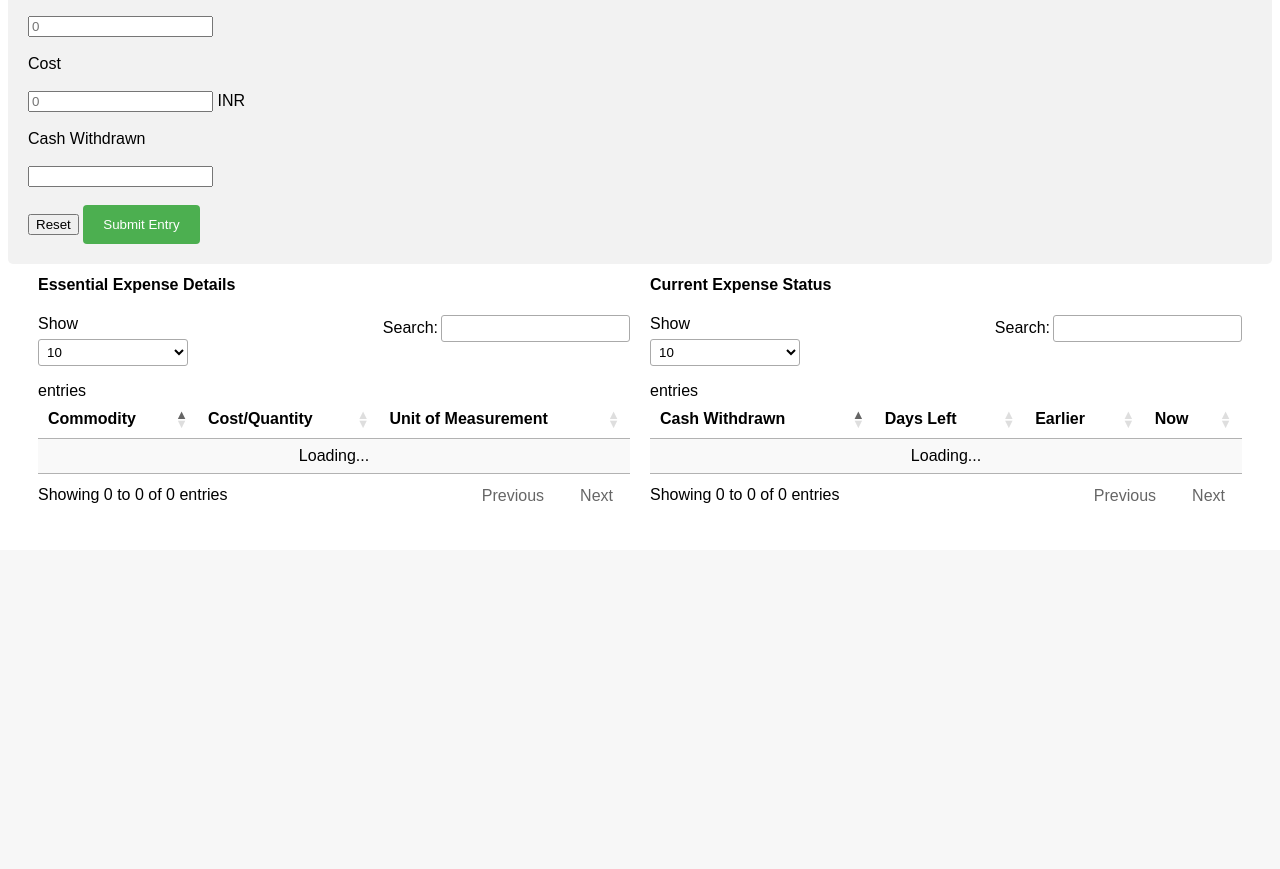
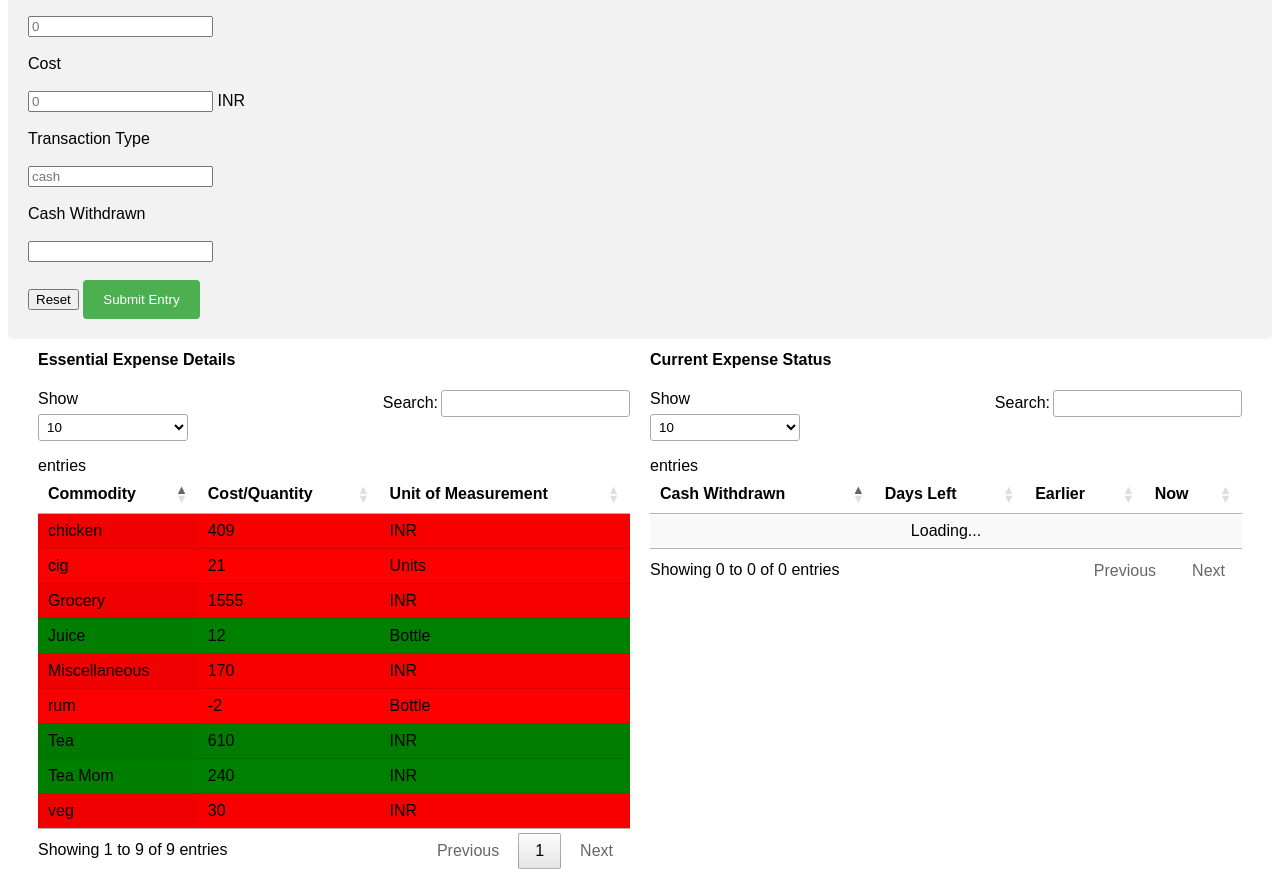
Before and after one commit to richie312/Expense-Tracker-App, a Flask app: template templates/user_form.html in a window 1280 px wide. Shown: the part 250-1119 px from the top of the page. Before the commit the page ends 753 px from the top, so only its background shows below. Run offline with Flask 2, Linux system fonts and the light colour scheme; the template is opened without the code that fills it, so the values that code supplies are empty; parts of the project's set-up code (start-up, migrations or seed data) failed here and were passed over; some libraries are stand-ins or nearby versions.

Commit message:
corrected the duplicate entry happening due to cash based transaction

```diff
--- a/data/expense.csv
+++ b/data/expense.csv
@@ -1,9 +1,3 @@
-<<<<<<< HEAD
 rum,cig,Tea,Tea Mom,Juice,chicken,veg,Grocery,Miscellaneous
 #FF0000,#FF0000,#008000,#008000,#008000,#FF0000,#FF0000,#FF0000,#FF0000
--2,21.0,610,240,12,409,30.0,1555,170.0
-=======
-rum,cig,Tea,Tea Mom,Juice,chicken,veg,Grocery,Miscellaneous
-#FF0000,#FF0000,#008000,#008000,#008000,#FF0000,#FF0000,#FF0000,#FF0000
--2,21.0,610,240,12,409,30.0,1555,170.0
->>>>>>> 6dcf75ddaedc9eec899ed3f018802712605f8345
+-2,21,610,240,12,409,30,1555,170
--- a/main.py
+++ b/main.py
@@ -137,12 +137,26 @@
 
         query = "SET SQL_SAFE_UPDATES = 0;"
         cursor.execute(query)
-        cash_query = """update Expense.actual_cost_v1 set Quantity = {}, Cumulative_Quantity = Cumulative_Quantity + {}, Cost = Cost + {},updated = %s where batchid = {} and Commodity = %s""".format(int(data["quantity"]),int(data["quantity"]),int(data["cost"]),latest_batchid)
-        cursor.execute(cash_query,(datetime.now().strftime('%Y-%m-%d %H:%M:%S'),data['item_type'],))
-        conn.commit()
-        update_total_cost_query = "update Expense.actual_cost_v1 set Total = Cumulative_Quantity * Cost, updated = %s where batchid = {} and Commodity = %s".format(latest_batchid)
-        cursor.execute(update_total_cost_query,(datetime.now().strftime('%Y-%m-%d %H:%M:%S'),data['item_type'],))
-        conn.commit()
+        if data['transaction_type'] == 'cash':
+            cash_query = """update Expense.actual_cost_v1 set Quantity = {}, Cumulative_Quantity = Cumulative_Quantity + {}, Cost = Cost + {},transaction_type = %s,items_not_consider = {},updated = %s where batchid = {} and Commodity = %s""".format(int(data["quantity"]),int(data["quantity"]),int(data["cost"]),int(data["quantity"]),latest_batchid)
+            cursor.execute(cash_query,(data['transaction_type'],datetime.now().strftime('%Y-%m-%d %H:%M:%S'),data['item_type'],))
+            conn.commit()
+        else:
+            cash_query = """update Expense.actual_cost_v1 set Quantity = {}, Cumulative_Quantity = Cumulative_Quantity + {}, Cost = Cost + {},transaction_type = {},updated = %s where batchid = {} and Commodity = %s""".format(int(data["quantity"]),int(data["quantity"]),int(data["cost"]),None,latest_batchid)
+            cursor.execute(cash_query,(datetime.now().strftime('%Y-%m-%d %H:%M:%S'),data['item_type'],))
+            conn.commit()
+        # check if the transaction type is cash or not?
+        query = "select transaction_type from Expense.actual_cost_v1 where batchid = {} and Commodity = %s".format(latest_batchid)
+        cursor.execute(query,(data['item_type'],))
+        transaction_type = cursor.fetchone()
+        if transaction_type[0] != None:
+            update_total_cost_query = "update Expense.actual_cost_v1 set Total = (Cumulative_Quantity * Cost) - (items_not_consider * Cost), updated = %s where batchid = {} and Commodity = %s".format(latest_batchid)
+            cursor.execute(update_total_cost_query,(datetime.now().strftime('%Y-%m-%d %H:%M:%S'),data['item_type'],))
+            conn.commit()
+        else:
+            update_total_cost_query = "update Expense.actual_cost_v1 set Total = Cumulative_Quantity * Cost, updated = %s where batchid = {} and Commodity = %s".format(latest_batchid)
+            cursor.execute(update_total_cost_query,(datetime.now().strftime('%Y-%m-%d %H:%M:%S'),data['item_type'],))
+            conn.commit()
         sum_query = "Select sum(Total) from Expense.actual_cost_v1 where batchid = {}".format(latest_batchid)
         cursor.execute(sum_query)
         total = cursor.fetchone()
@@ -160,9 +174,26 @@
 
         query = "SET SQL_SAFE_UPDATES = 0;"
         cursor.execute(query)
-        cash_query = """update Expense.actual_cost_v1 set Quantity = {}, Cumulative_Quantity = Cumulative_Quantity + {}, Cost = {},Total = Cumulative_Quantity * {},updated = %s where batchid = {} and Commodity = %s""".format(int(data["quantity"]),int(data["quantity"]),int(data["cost"]),int(data["cost"]),latest_batchid)
-        cursor.execute(cash_query,(datetime.now().strftime('%Y-%m-%d %H:%M:%S'),data['item_type'],))
-        conn.commit()
+        if data['transaction_type'] == 'cash':
+            cash_query = """update Expense.actual_cost_v1 set Quantity = {}, Cumulative_Quantity = Cumulative_Quantity + {}, Cost = {},transaction_type = %s,items_not_consider = items_not_consider + {},updated = %s where batchid = {} and Commodity = %s""".format(int(data["quantity"]),int(data["quantity"]),int(data["cost"]),int(data["quantity"]),latest_batchid)
+            cursor.execute(cash_query,(data['transaction_type'],datetime.now().strftime('%Y-%m-%d %H:%M:%S'),data['item_type'],))
+            conn.commit()
+        else:
+            cash_query = """update Expense.actual_cost_v1 set Quantity = {}, Cumulative_Quantity = Cumulative_Quantity + {}, Cost = {},transaction_type = {},updated = %s where batchid = {} and Commodity = %s""".format(int(data["quantity"]),int(data["quantity"]),int(data["cost"]),None,latest_batchid)
+            cursor.execute(cash_query,(datetime.now().strftime('%Y-%m-%d %H:%M:%S'),data['item_type'],))
+            conn.commit()
+        # check if the transaction type is cash or not?
+        query = "select transaction_type from Expense.actual_cost_v1 where batchid = {} and Commodity = %s".format(latest_batchid)
+        cursor.execute(query,('cig',))
+        transaction_type = cursor.fetchone()
+        if transaction_type[0] != None:
+            update_total_cost_query = "update Expense.actual_cost_v1 set Total = (Cumulative_Quantity * Cost) - (items_not_consider * Cost), updated = %s where batchid = {} and Commodity = %s".format(latest_batchid)
+            cursor.execute(update_total_cost_query,(datetime.now().strftime('%Y-%m-%d %H:%M:%S'),data['item_type'],))
+            conn.commit()
+        else:
+            update_total_cost_query = "update Expense.actual_cost_v1 set Total = Cumulative_Quantity * Cost, updated = %s where batchid = {} and Commodity = %s".format(latest_batchid)
+            cursor.execute(update_total_cost_query,(datetime.now().strftime('%Y-%m-%d %H:%M:%S'),data['item_type'],))
+            conn.commit()
         sum_query = "Select sum(Total) from Expense.actual_cost_v1 where batchid = {}".format(latest_batchid)
         cursor.execute(sum_query)
         total = cursor.fetchone()
--- a/templates/user_form.html
+++ b/templates/user_form.html
@@ -87,7 +87,12 @@
     <label for="fname">INR</label>
     <br>
     <br>
-
+    <label for="fname">Transaction Type</label>
+    <br>
+    <br>
+    <input type="cash" id="transaction_type" name="transaction_type" placeholder="cash">
+    <br>
+    <br>
     <label for="fname">Cash Withdrawn</label>
     <br>
     <br>
```
Also changed, not shown: main_mobile.py (+41 -10 lines), sql_query/expense_transaction_sql_queries.sql (+5 -3 lines), templates/user_form_mobile.html (+6 -1 lines), 1 other file.
